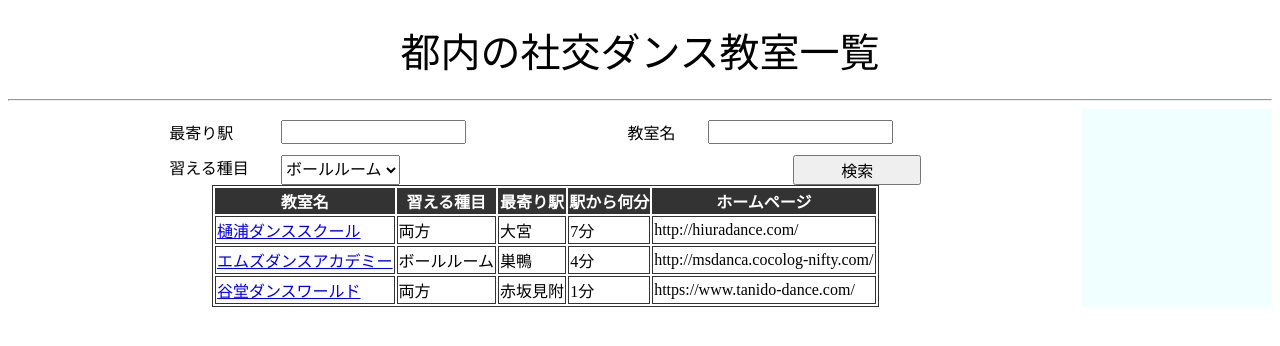
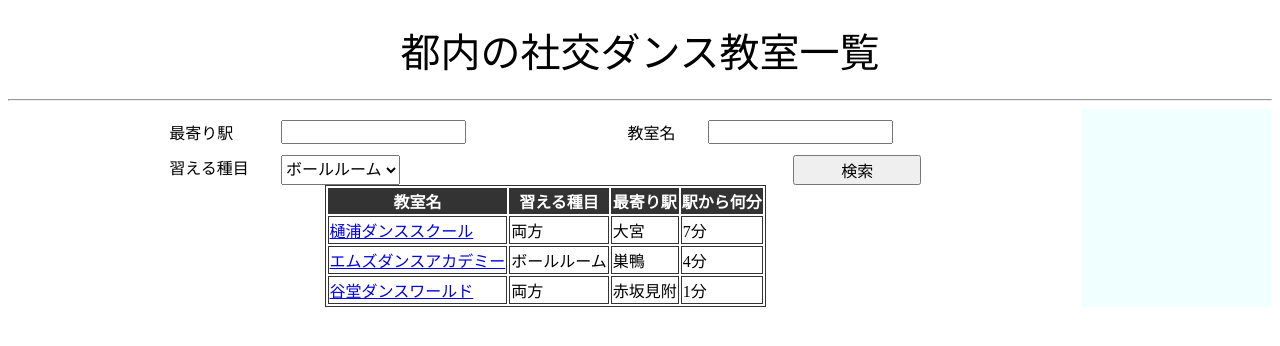
Before and after one commit to morimori-coder/SummarySiteHtml, a plain HTML site: page index.html in a window 1280 px wide. Drawn offline with Linux system fonts and the light colour scheme.

Commit message:
URLをtableから削除した

```diff
--- a/index.html
+++ b/index.html
@@ -37,7 +37,6 @@
                         <th class="dance-kind" >習える種目</th>
                         <th >最寄り駅</th>
                         <th >駅から何分</th>
-                        <th >ホームページ</th>
                     </tr>
                 </thead>
                 <tbody>
@@ -46,21 +45,18 @@
                         <td>両方</td>
                         <td>大宮</td>
                         <td>7分</td>
-                        <td>http://hiuradance.com/</td>
                     </tr>
                     <tr>
                         <td><a href="http://msdanca.cocolog-nifty.com/">エムズダンスアカデミー</a></td>
                         <td>ボールルーム</td>
                         <td>巣鴨</td>
                         <td>4分</td>
-                        <td>http://msdanca.cocolog-nifty.com/</td>
                     </tr>
                     <tr>
                         <td><a href="https://www.tanido-dance.com/">谷堂ダンスワールド</a></td>
                         <td>両方</td>
                         <td>赤坂見附</td>
                         <td>1分</td>
-                        <td>https://www.tanido-dance.com/</td>
                     </tr>
                 </tbody>
             </table>
```
